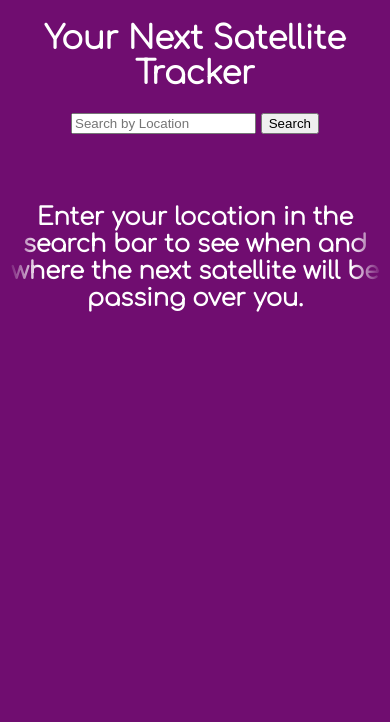
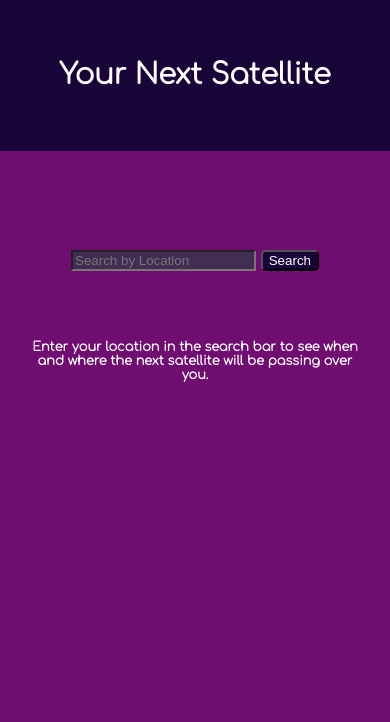
Before and after one commit to DarrylFalls/Next-Satellite-Tracker, a plain HTML site: page index.html in a window 390 px wide. Shown: the top 722 px of the page. Drawn offline with Linux system fonts and the light colour scheme.

Commit message:
added header css

```diff
--- a/index.html
+++ b/index.html
@@ -10,7 +10,7 @@
 </head>
 <body>
   <header>
-    <h1>Your Next Satellite Tracker</h1>
+    <h1>Your Next Satellite</h1>
   </header>
   <main>
     <form onsubmit="return false">
--- a/style.css
+++ b/style.css
@@ -5,11 +5,21 @@ header {
   color: white;
   text-align: center;
   font-family: 'Comfortaa', cursive;
+  font-size: 120%;
+  position: absolute;
+  background: rgba(3, 2, 44, 0.8);
+  padding-top: 40px;
+  padding-bottom: 40px;
+  top: 0;
+  left: 0;
+  right: 0;
+  /* margin-bottom: 5%; */
 }
 
 body {
   background: rgb(112, 13, 112);
   font-family: 'Comfortaa', cursive;
+
 }
 
 #main-display {
@@ -85,6 +95,7 @@ body {
 form {
   text-align: center;
   margin: 3%;
+  margin-top: 5%;
 }
 
 #action-area {
@@ -183,8 +194,31 @@ footer {
   z-index: 11;
 }
 
-
+button {
+  border-radius: 5px;
+  background: rgba(3, 2, 44, 0.8);
+  color: white;
+}
 
 main {
   padding-bottom: 100px;
+  margin-top: 250px;
 }
+
+#location {
+  background: rgba(55, 54, 75, 0.8);
+}
+
+@media only screen and (max-width: 600px) {
+  header {
+    font-size: 90%;
+  }
+  #intro {
+    font-size: 80%;
+    margin: 5%;
+  }
+  .logo-img {
+    height: 40px;
+    width: 40px;
+  }
+}
```
